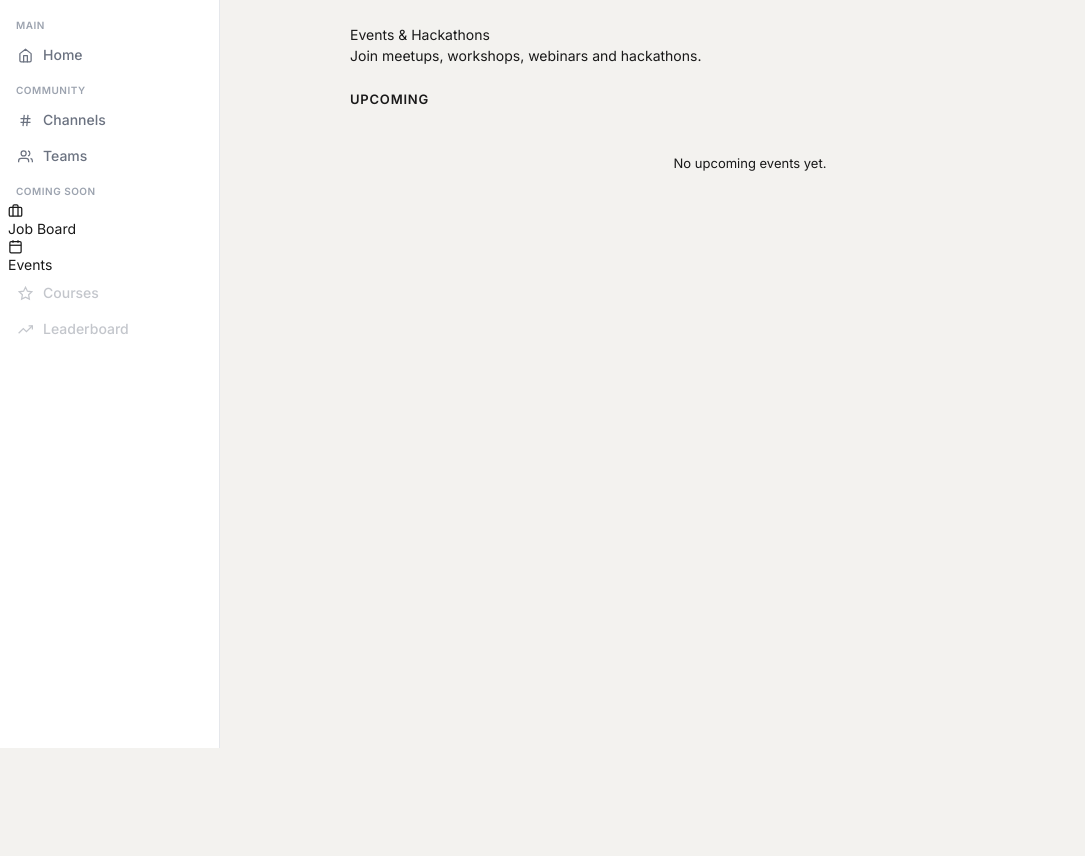
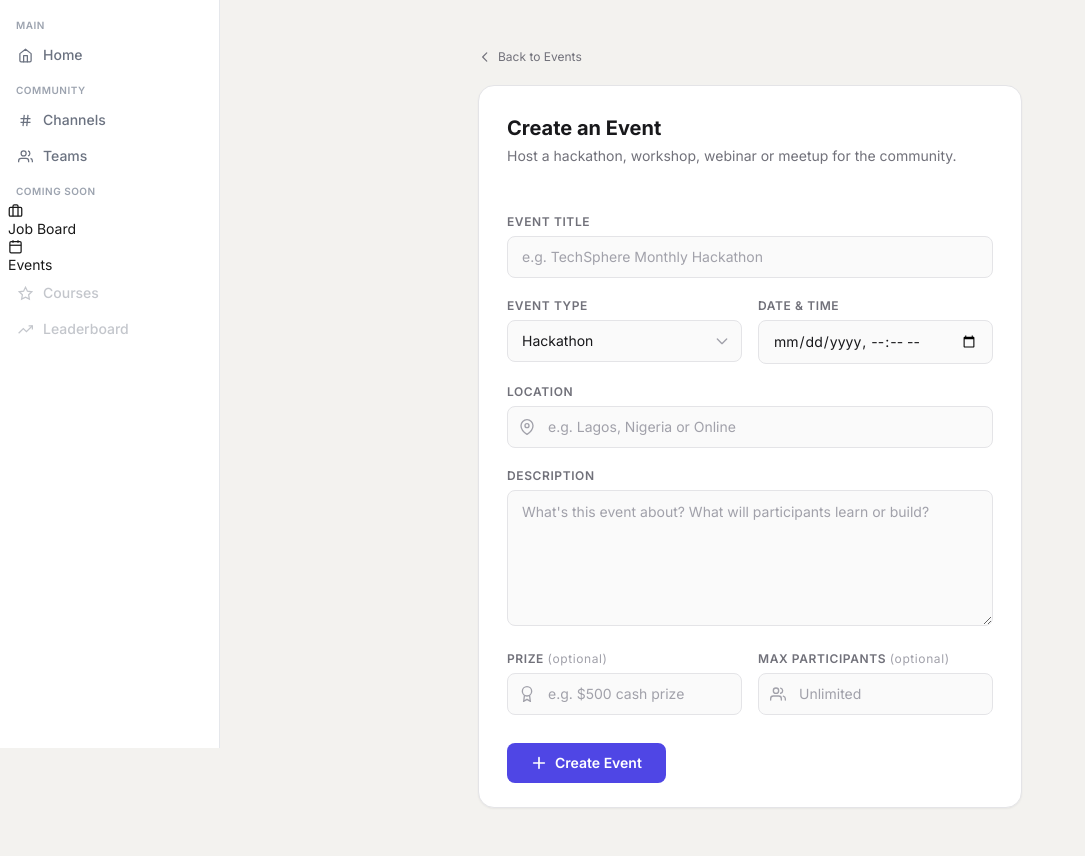
Before and after one commit to olasunkamiabdulrasheed-design/techspere, a Django app: page /events/ in a window 1280 px wide. Shown: the part 52-908 px from the top of the page, without its empty margins (0-1085 px from the left). Before the commit the page ends 800 px from the top, so only its background shows below. Run offline with Django 5.2, Linux system fonts and the light colour scheme; data that the repository does not hold is empty; parts of the project's set-up code (start-up, migrations or seed data) failed here and were passed over; some libraries are stand-ins or nearby versions.

Commit message:
Add Events, fix UI issues

```diff
--- a/templates/events/event_list.html
+++ b/templates/events/event_list.html
@@ -1,79 +1,106 @@
 {% extends 'base.html' %}
-{% block title %}Events — TechSphere{% endblock %}
+{% block title %}Create Event — TechSphere{% endblock %}
 {% block content %}
 
-<div style="max-width: 800px; margin: 0 auto;">
-  <div style="display: flex; align-items: center; justify-content: space-between; margin-bottom: 24px;">
-    <div>
-      <h1 class="page-title">Events & Hackathons</h1>
-      <p class="page-sub">Join meetups, workshops, webinars and hackathons.</p>
-    </div>
-    {% if user.is_authenticated %}
-    <a href="{% url 'event_create' %}" class="btn btn-primary">+ Create Event</a>
-    {% endif %}
+<div class="max-w-xl mx-auto px-4 py-6">
+  <!-- Back Link -->
+  <a href="{% url 'event_list' %}" class="inline-flex items-center gap-1.5 text-xs text-zinc-500 hover:text-indigo-500 transition-colors mb-5">
+    <svg class="w-3.5 h-3.5" fill="none" stroke="currentColor" stroke-width="2" viewBox="0 0 24 24"><path stroke-linecap="round" stroke-linejoin="round" d="M15 19l-7-7 7-7"/></svg>
+    Back to Events
+  </a>
+
+  <!-- Card -->
+  <div class="bg-white dark:bg-zinc-900 border border-zinc-200 dark:border-zinc-800 rounded-2xl shadow-sm overflow-hidden">
+    <!-- Header -->
+    <div class="px-7 pt-7 pb-1">
+      <h1 class="text-xl font-extrabold text-zinc-900 dark:text-zinc-100">Create an Event</h1>
+      <p class="text-sm text-zinc-500 dark:text-zinc-400 mt-1">Host a hackathon, workshop, webinar or meetup for the community.</p>
     </div>
 
-  <!-- UPCOMING -->
-  <h2 style="font-size: 13px; font-weight: 600; color: var(--text-3); text-transform: uppercase; letter-spacing: 0.06em; margin-bottom: 12px;">Upcoming</h2>
-  <div style="display: flex; flex-direction: column; gap: 10px; margin-bottom: 32px;">
-    {% for event in upcoming %}
-    <a href="{% url 'event_detail' event.pk %}" class="card card-accent" style="padding: 16px; text-decoration: none; display: block;">
-      <div style="display: flex; align-items: flex-start; justify-content: space-between; gap: 12px;">
-        <div style="flex: 1; min-width: 0;">
-          <div style="display: flex; align-items: center; gap: 8px; margin-bottom: 6px;">
-            {% if event.event_type == 'hackathon' %}
-            <span class="badge badge-purple">{{ event.get_event_type_display }}</span>
-            {% elif event.event_type == 'workshop' %}
-            <span class="badge badge-blue">{{ event.get_event_type_display }}</span>
-            {% elif event.event_type == 'webinar' %}
-            <span class="badge badge-green">{{ event.get_event_type_display }}</span>
-            {% else %}
-            <span class="badge badge-yellow">{{ event.get_event_type_display }}</span>
-            {% endif %}
-            {% if event.prize %}
-            <span style="font-size: 11px; color: var(--yellow); font-weight: 500;">🏆 {{ event.prize }}</span>
-            {% endif %}
+    <!-- Form -->
+    <form method="post" class="px-7 py-6 space-y-5">
+      {% csrf_token %}
+
+      <!-- Event Title -->
+      <div>
+        <label class="block text-xs font-semibold uppercase tracking-wider text-zinc-500 dark:text-zinc-400 mb-1.5">Event Title</label>
+        <input type="text" name="title" placeholder="e.g. TechSphere Monthly Hackathon" required
+          class="w-full px-3.5 py-2.5 bg-zinc-50 dark:bg-zinc-800/60 border border-zinc-200 dark:border-zinc-700 rounded-lg text-sm text-zinc-900 dark:text-zinc-100 placeholder-zinc-400 dark:placeholder-zinc-500 focus:outline-none focus:ring-2 focus:ring-indigo-500/20 focus:border-indigo-500 transition-all">
       </div>
-          <h3 style="font-size: 15px; font-weight: 600; color: var(--text); margin-bottom: 4px;">{{ event.title }}</h3>
-          <p style="font-size: 12px; color: var(--text-3); margin-bottom: 4px;">{{ event.description|truncatechars:100 }}</p>
-          <div style="display: flex; gap: 12px; font-size: 11px; color: var(--text-3);">
-            {% if event.location %}<span>📍 {{ event.location }}</span>{% endif %}
-            <span>👥 {{ event.participant_count }} registered{% if event.max_participants %} / {{ event.max_participants }} max{% endif %}</span>
+
+      <!-- Grid: Type + Date -->
+      <div class="grid grid-cols-1 sm:grid-cols-2 gap-4">
+        <div>
+          <label class="block text-xs font-semibold uppercase tracking-wider text-zinc-500 dark:text-zinc-400 mb-1.5">Event Type</label>
+          <div class="relative">
+            <select name="event_type" required
+              class="w-full px-3.5 py-2.5 bg-zinc-50 dark:bg-zinc-800/60 border border-zinc-200 dark:border-zinc-700 rounded-lg text-sm text-zinc-900 dark:text-zinc-100 focus:outline-none focus:ring-2 focus:ring-indigo-500/20 focus:border-indigo-500 transition-all appearance-none cursor-pointer">
+              <option value="hackathon">Hackathon</option>
+              <option value="workshop">Workshop</option>
+              <option value="webinar">Webinar</option>
+              <option value="meetup">Meetup</option>
+              <option value="competition">Competition</option>
+            </select>
+            <svg class="w-4 h-4 text-zinc-400 absolute right-3 top-1/2 -translate-y-1/2 pointer-events-none" fill="none" stroke="currentColor" stroke-width="2" viewBox="0 0 24 24"><path stroke-linecap="round" stroke-linejoin="round" d="M19 9l-7 7-7-7"/></svg>
           </div>
         </div>
-        <div style="text-align: right; flex-shrink: 0;">
-          <p style="font-size: 13px; font-weight: 600; color: var(--accent);">{{ event.event_date|date:"M d" }}</p>
-          <p style="font-size: 11px; color: var(--text-3);">{{ event.event_date|date:"Y" }}</p>
+        <div>
+          <label class="block text-xs font-semibold uppercase tracking-wider text-zinc-500 dark:text-zinc-400 mb-1.5">Date & Time</label>
+          <input type="datetime-local" name="event_date" required
+            class="w-full px-3.5 py-2.5 bg-zinc-50 dark:bg-zinc-800/60 border border-zinc-200 dark:border-zinc-700 rounded-lg text-sm text-zinc-900 dark:text-zinc-100 focus:outline-none focus:ring-2 focus:ring-indigo-500/20 focus:border-indigo-500 transition-all">
         </div>
       </div>
-    </a>
-    {% empty %}
-    <div class="card" style="padding: 32px; text-align: center;">
-      <p style="font-size: 13px; color: var(--text-3); margin-bottom: 12px;">No upcoming events yet.</p>
-      {% if user.is_authenticated %}
-      <a href="{% url 'event_create' %}" class="btn btn-outline btn-sm">Create the first event →</a>
-      {% endif %}
+
+      <!-- Location -->
+      <div>
+        <label class="block text-xs font-semibold uppercase tracking-wider text-zinc-500 dark:text-zinc-400 mb-1.5">Location</label>
+        <div class="relative">
+          <svg class="w-4 h-4 text-zinc-400 absolute left-3 top-1/2 -translate-y-1/2" fill="none" stroke="currentColor" stroke-width="2" viewBox="0 0 24 24"><path stroke-linecap="round" stroke-linejoin="round" d="M21 10c0 7-9 13-9 13s-9-6-9-13a9 9 0 0 1 18 0z"/><circle cx="12" cy="10" r="3"/></svg>
+          <input type="text" name="location" placeholder="e.g. Lagos, Nigeria or Online"
+            class="w-full pl-10 pr-3.5 py-2.5 bg-zinc-50 dark:bg-zinc-800/60 border border-zinc-200 dark:border-zinc-700 rounded-lg text-sm text-zinc-900 dark:text-zinc-100 placeholder-zinc-400 dark:placeholder-zinc-500 focus:outline-none focus:ring-2 focus:ring-indigo-500/20 focus:border-indigo-500 transition-all">
         </div>
-    {% endfor %}
       </div>
 
-  <!-- PAST -->
-  {% if past %}
-  <h2 style="font-size: 13px; font-weight: 600; color: var(--text-3); text-transform: uppercase; letter-spacing: 0.06em; margin-bottom: 12px;">Past Events</h2>
-  <div style="display: flex; flex-direction: column; gap: 8px;">
-    {% for event in past %}
-    <a href="{% url 'event_detail' event.pk %}" class="card" style="padding: 14px 16px; text-decoration: none; display: block; opacity: 0.6;">
-      <div style="display: flex; align-items: center; justify-content: space-between;">
+      <!-- Description -->
       <div>
-          <h3 style="font-size: 13px; font-weight: 600; color: var(--text);">{{ event.title }}</h3>
-          <p style="font-size: 11px; color: var(--text-3);">{{ event.event_date|date:"M d, Y" }} · {{ event.participant_count }} attended</p>
+        <label class="block text-xs font-semibold uppercase tracking-wider text-zinc-500 dark:text-zinc-400 mb-1.5">Description</label>
+        <textarea name="description" rows="5" placeholder="What's this event about? What will participants learn or build?" required
+          class="w-full px-3.5 py-2.5 bg-zinc-50 dark:bg-zinc-800/60 border border-zinc-200 dark:border-zinc-700 rounded-lg text-sm text-zinc-900 dark:text-zinc-100 placeholder-zinc-400 dark:placeholder-zinc-500 focus:outline-none focus:ring-2 focus:ring-indigo-500/20 focus:border-indigo-500 transition-all resize-y leading-relaxed"></textarea>
       </div>
-        <span class="badge badge-blue" style="font-size: 10px;">{{ event.get_event_type_display }}</span>
+
+      <!-- Grid: Prize + Max Participants -->
+      <div class="grid grid-cols-1 sm:grid-cols-2 gap-4">
+        <div>
+          <label class="block text-xs font-semibold uppercase tracking-wider text-zinc-500 dark:text-zinc-400 mb-1.5">
+            Prize <span class="text-zinc-400 font-normal normal-case">(optional)</span>
+          </label>
+          <div class="relative">
+            <svg class="w-4 h-4 text-zinc-400 absolute left-3 top-1/2 -translate-y-1/2" fill="none" stroke="currentColor" stroke-width="2" viewBox="0 0 24 24"><circle cx="12" cy="8" r="7"/><polyline points="8.21 13.89 7 23 12 20 17 23 15.79 13.88"/></svg>
+            <input type="text" name="prize" placeholder="e.g. $500 cash prize"
+              class="w-full pl-10 pr-3.5 py-2.5 bg-zinc-50 dark:bg-zinc-800/60 border border-zinc-200 dark:border-zinc-700 rounded-lg text-sm text-zinc-900 dark:text-zinc-100 placeholder-zinc-400 dark:placeholder-zinc-500 focus:outline-none focus:ring-2 focus:ring-indigo-500/20 focus:border-indigo-500 transition-all">
           </div>
-    </a>
-    {% endfor %}
         </div>
-  {% endif %}
+        <div>
+          <label class="block text-xs font-semibold uppercase tracking-wider text-zinc-500 dark:text-zinc-400 mb-1.5">
+            Max Participants <span class="text-zinc-400 font-normal normal-case">(optional)</span>
+          </label>
+          <div class="relative">
+            <svg class="w-4 h-4 text-zinc-400 absolute left-3 top-1/2 -translate-y-1/2" fill="none" stroke="currentColor" stroke-width="2" viewBox="0 0 24 24"><path stroke-linecap="round" stroke-linejoin="round" d="M17 21v-2a4 4 0 0 0-4-4H5a4 4 0 0 0-4 4v2"/><circle cx="9" cy="7" r="4"/><path stroke-linecap="round" stroke-linejoin="round" d="M23 21v-2a4 4 0 0 0-3-3.87"/><path stroke-linecap="round" stroke-linejoin="round" d="M16 3.13a4 4 0 0 1 0 7.75"/></svg>
+            <input type="number" name="max_participants" placeholder="Unlimited"
+              class="w-full pl-10 pr-3.5 py-2.5 bg-zinc-50 dark:bg-zinc-800/60 border border-zinc-200 dark:border-zinc-700 rounded-lg text-sm text-zinc-900 dark:text-zinc-100 placeholder-zinc-400 dark:placeholder-zinc-500 focus:outline-none focus:ring-2 focus:ring-indigo-500/20 focus:border-indigo-500 transition-all">
+          </div>
+        </div>
+      </div>
 
+      <!-- Submit -->
+      <div class="pt-2">
+        <button type="submit"
+          class="w-full sm:w-auto inline-flex items-center justify-center gap-2 px-6 py-2.5 bg-indigo-600 hover:bg-indigo-700 text-white text-sm font-semibold rounded-lg transition-all hover:-translate-y-0.5 hover:shadow-md focus:outline-none focus:ring-2 focus:ring-indigo-500/30 focus:ring-offset-2 dark:focus:ring-offset-zinc-900">
+          <svg class="w-4 h-4" fill="none" stroke="currentColor" stroke-width="2.5" viewBox="0 0 24 24"><path stroke-linecap="round" stroke-linejoin="round" d="M12 4v16m8-8H4"/></svg>
+          Create Event
+        </button>
+      </div>
+    </form>
+  </div>
 </div>
 {% endblock %}
```
Also changed, not shown: templates/events/event_create.html (+25 -30 lines), templates/events/event_detail.html (+54 -57 lines). Lines whose indentation alone changed are shown as unchanged.
